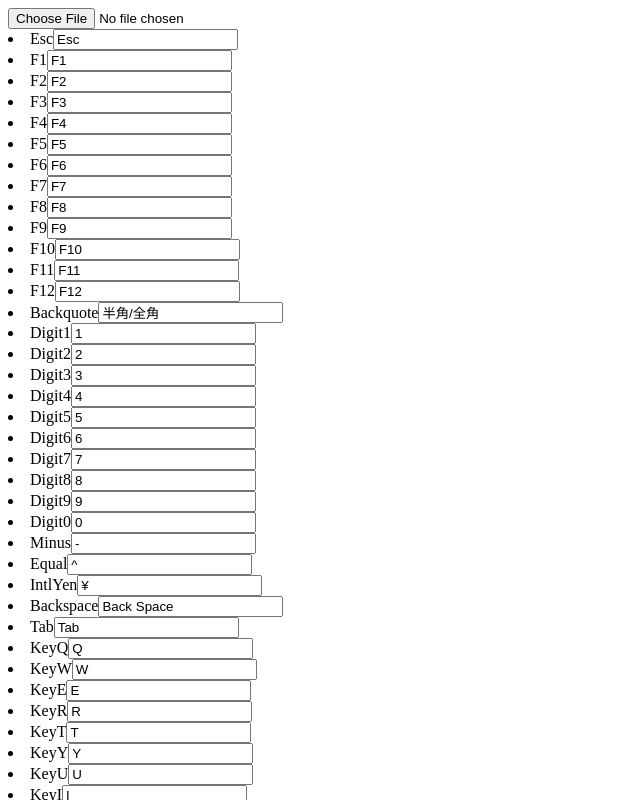
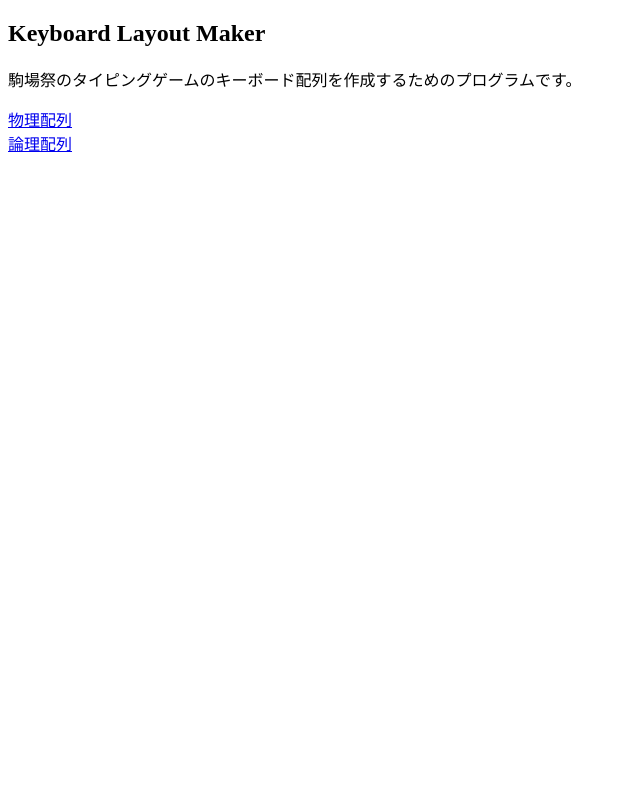
Before and after one commit to ut-code/typing-game, a React (Vite) app: page / in a window 1280 px wide. Shown: the top 800 px of the page, without its empty margins (0-640 px from the left). Built offline with nearby package versions, Linux system fonts and the light colour scheme.

Commit message:
react routerの設定

```diff
--- a/src/App.tsx
+++ b/src/App.tsx
@@ -1,6 +1,7 @@
 import eventCode from "./eventCode.json";
 import qwerty from "./qwerty.json";
 import { useState } from "react";
+import { Routes, Route, Link } from "react-router-dom";
 import EventCode from "./eventCode.d.ts";
 import makeJSONFile from "./components/makeJSONFile";
 import ReadJSONFile from "./components/ReadJSONFile";
@@ -8,6 +9,36 @@ import ReadJSONFile from "./components/ReadJSONFile";
 let defaultKeyLayout: EventCode = qwerty;
 
 export default function App() {
+  return (
+    <>
+      <Routes>
+        <Route path="/" element={<Home />}></Route>
+        <Route path="/physical" element={<Physical />}></Route>
+        <Route path="/functional" element={<Functional />}></Route>
+      </Routes>
+    </>
+  );
+}
+
+function Home() {
+  return (
+    <>
+      <main>
+        <h2>Keyboard Layout Maker</h2>
+        <p>
+          駒場祭のタイピングゲームのキーボード配列を作成するためのプログラムです。
+        </p>
+      </main>
+      <nav>
+        <Link to="/physical">物理配列</Link>
+        <br />
+        <Link to="/functional">論理配列</Link>
+      </nav>
+    </>
+  );
+}
+
+function Functional() {
   const [keys, setKeys] = useState<string[]>(
     eventCode.map((code) => defaultKeyLayout[code])
   );
@@ -53,3 +84,7 @@ export default function App() {
     </>
   );
 }
+
+function Physical() {
+  return <div>hello</div>;
+}
--- a/src/main.tsx
+++ b/src/main.tsx
@@ -1,9 +1,12 @@
-import React from 'react'
-import ReactDOM from 'react-dom/client'
-import App from './App'
+import React from "react";
+import ReactDOM from "react-dom/client";
+import { BrowserRouter } from "react-router-dom";
+import App from "./App";
 
-ReactDOM.createRoot(document.getElementById('root') as HTMLElement).render(
+ReactDOM.createRoot(document.getElementById("root") as HTMLElement).render(
   <React.StrictMode>
-    <App />
+    <BrowserRouter>
+      <App />
+    </BrowserRouter>
   </React.StrictMode>
-)
+);
```
